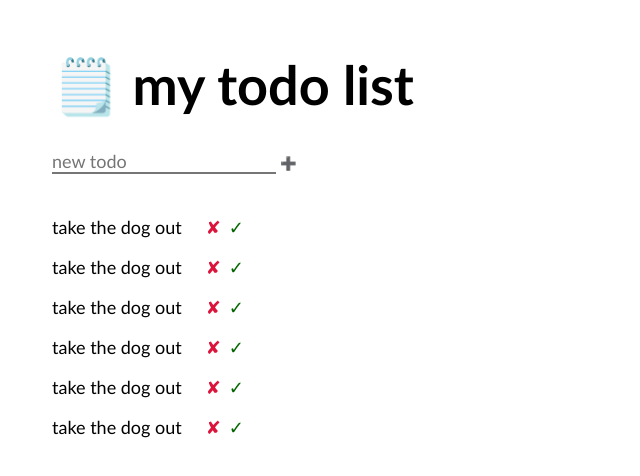
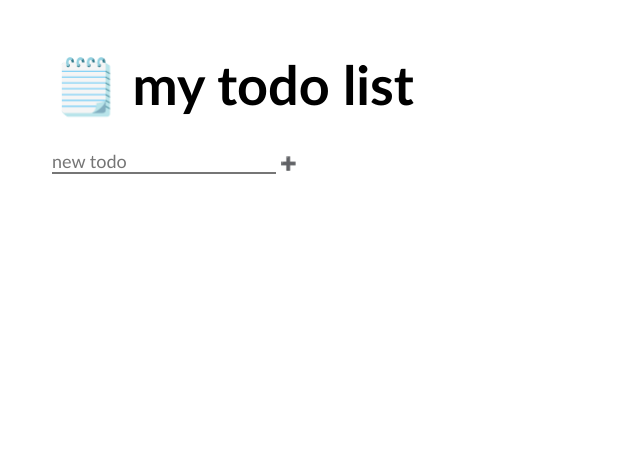
Before and after one commit to min0k/todo_app, a React (Create React App) app: page / in a window 1280 px wide. Shown: the top 476 px of the page, without its empty margins (0-640 px from the left). Built offline with nearby package versions, Linux system fonts and the light colour scheme.

Commit message:
create basic todo functionality

```diff
--- a/package.json
+++ b/package.json
@@ -6,6 +6,7 @@
     "@testing-library/jest-dom": "^5.16.1",
     "@testing-library/react": "^12.1.2",
     "@testing-library/user-event": "^13.5.0",
+    "nanoid": "^3.2.0",
     "react": "^17.0.2",
     "react-dom": "^17.0.2",
     "react-scripts": "5.0.0",
--- a/src/App.js
+++ b/src/App.js
@@ -1,14 +1,42 @@
-import React from 'react';
-import Header from './Components/Header';
-import Todo from './Components/Todos';
+import React from "react";
+import Header from "./Components/Header";
+import Todo from "./Components/Todos";
 
 function App() {
+  const [todos, setTodos] = React.useState([]);
+  const [UserInputNewTodo, setUserInputNewTodo] = React.useState("");
 
+  function handleInput(e) {
+    setUserInputNewTodo(e.target.value);
+    console.log(e.target.value);
+  }
+
+  function handleSubmit(e) {
+    e.preventDefault();
+    setTodos(prevValue => [
+      ...prevValue,
+      {
+        task: UserInputNewTodo,
+        isDone: false,
+      }
+    ])
+  }
+
+  console.log(todos);
+
+  // function createTodo(todo) {
+  //   return {
+  //   }
+  // }
 
   return (
     <div className="app">
-    <Header />
-    <Todo />
+      <Header
+        handleSubmit={handleSubmit}
+        handleInput={handleInput}
+        UserInputNewTodo={UserInputNewTodo}
+      />
+      <Todo todos={todos}/>
     </div>
   );
 }
--- a/src/Components/Header.js
+++ b/src/Components/Header.js
@@ -1,13 +1,20 @@
 import React from "react";
 
-export default function Header() {
-    return (
-        <div className="header">
-            <h1 className="test1 test2">🗒️ my todo list</h1>
-            <form>
-                <input placeholder="new todo"></input>
-                <button className="header--button">➕</button>
-            </form>
-        </div>
-    )
+export default function Header(props) {
+  return (
+    <div className="header">
+      <h1>🗒️ my todo list</h1>
+      <form onSubmit={props.handleSubmit}>
+        <input
+          placeholder="new todo"
+          type="text"
+          onChange={props.handleInput}
+          value={props.UserInputNewTodo}
+        ></input>
+        <button type="submit" className="header--button">
+          ➕
+        </button>
+      </form>
+    </div>
+  );
 }
--- a/src/Components/TodoCard.js
+++ b/src/Components/TodoCard.js
@@ -1,11 +1,11 @@
 import React from "react";
 
-export default function TodoCard() {
-    return (
-        <div className="todocard">
-            <p className="todocard--text">take the dog out</p>
-            <button className="todocard--button delete">✘</button>
-            <button className="todocard--button done">✓</button>
-        </div>
-    )
+export default function TodoCard(props) {
+  return (
+    <div className="todocard">
+      <p className="todocard--text">{props.task}</p>
+      <button className="todocard--button delete">✘</button>
+      <button className="todocard--button done">✓</button>
+    </div>
+  );
 }
--- a/src/Components/Todos.js
+++ b/src/Components/Todos.js
@@ -1,15 +1,17 @@
 import React from "react";
 import TodoCard from "./TodoCard";
+import { nanoid } from "nanoid";
 
-export default function Todo() {
-    return (
-        <div className="todo">
-            <TodoCard />
-            <TodoCard />
-            <TodoCard />
-            <TodoCard />
-            <TodoCard />
-            <TodoCard />
-        </div>
-    )
+export default function Todo(props) {
+
+    const AllTodos = props.todos.map(e => {
+        return <TodoCard task={e.task} key={nanoid()} />
+    })
+
+
+  return (
+    <div className="todo">
+      {AllTodos}
+    </div>
+  );
 }
--- a/src/styles.css
+++ b/src/styles.css
@@ -17,9 +17,6 @@
 
 /* Header styles */
 
-.header {
-
-}
 
 .header--button {
   background-color: transparent;
@@ -69,7 +66,6 @@ h1 {
   background-repeat: no-repeat;
   margin-left: 8px;
   font-size: 18px;
-
 }
 
 .delete {
```
Also changed, not shown: 1 other file (tests, documents, lock files or other folders).
